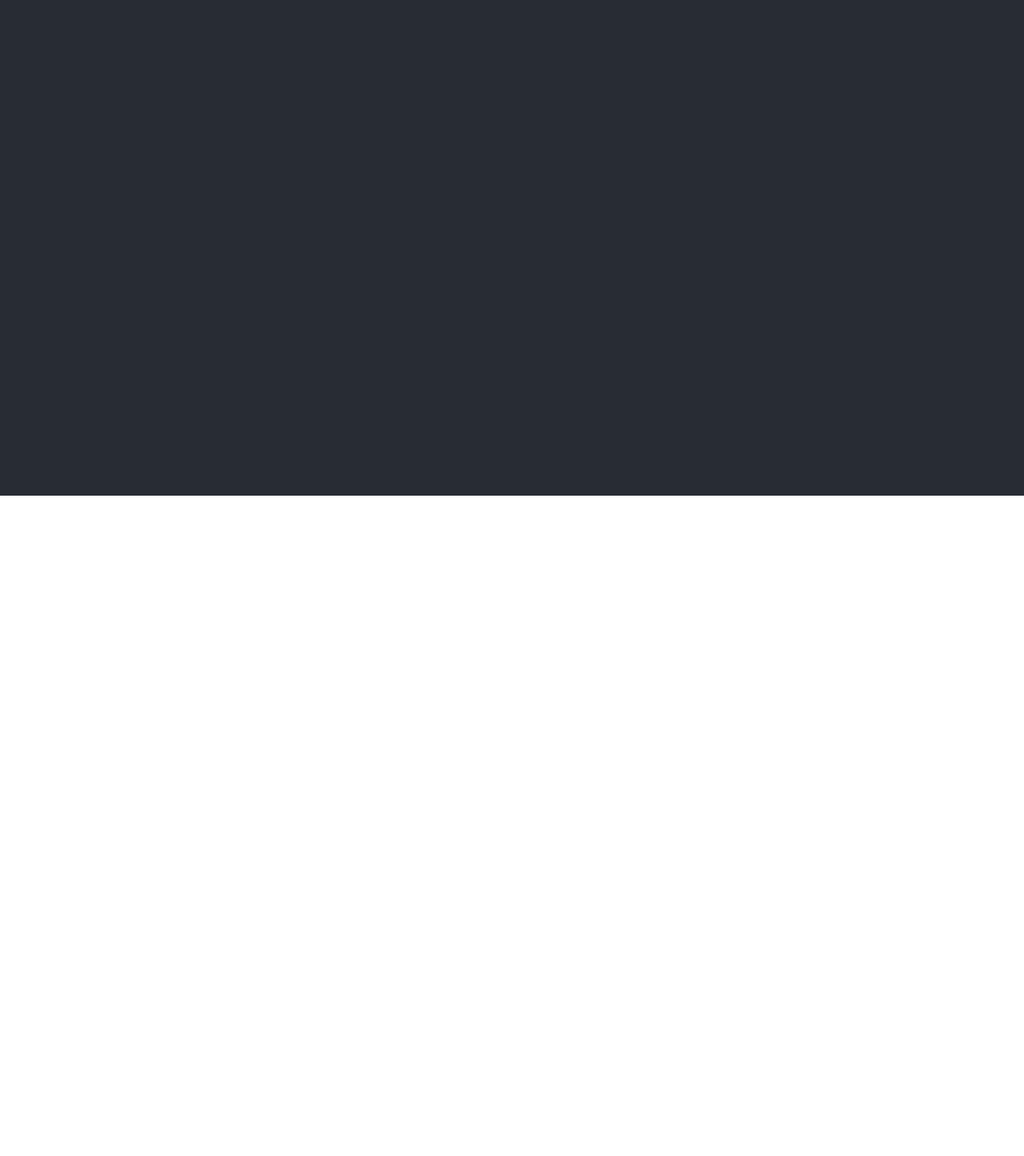
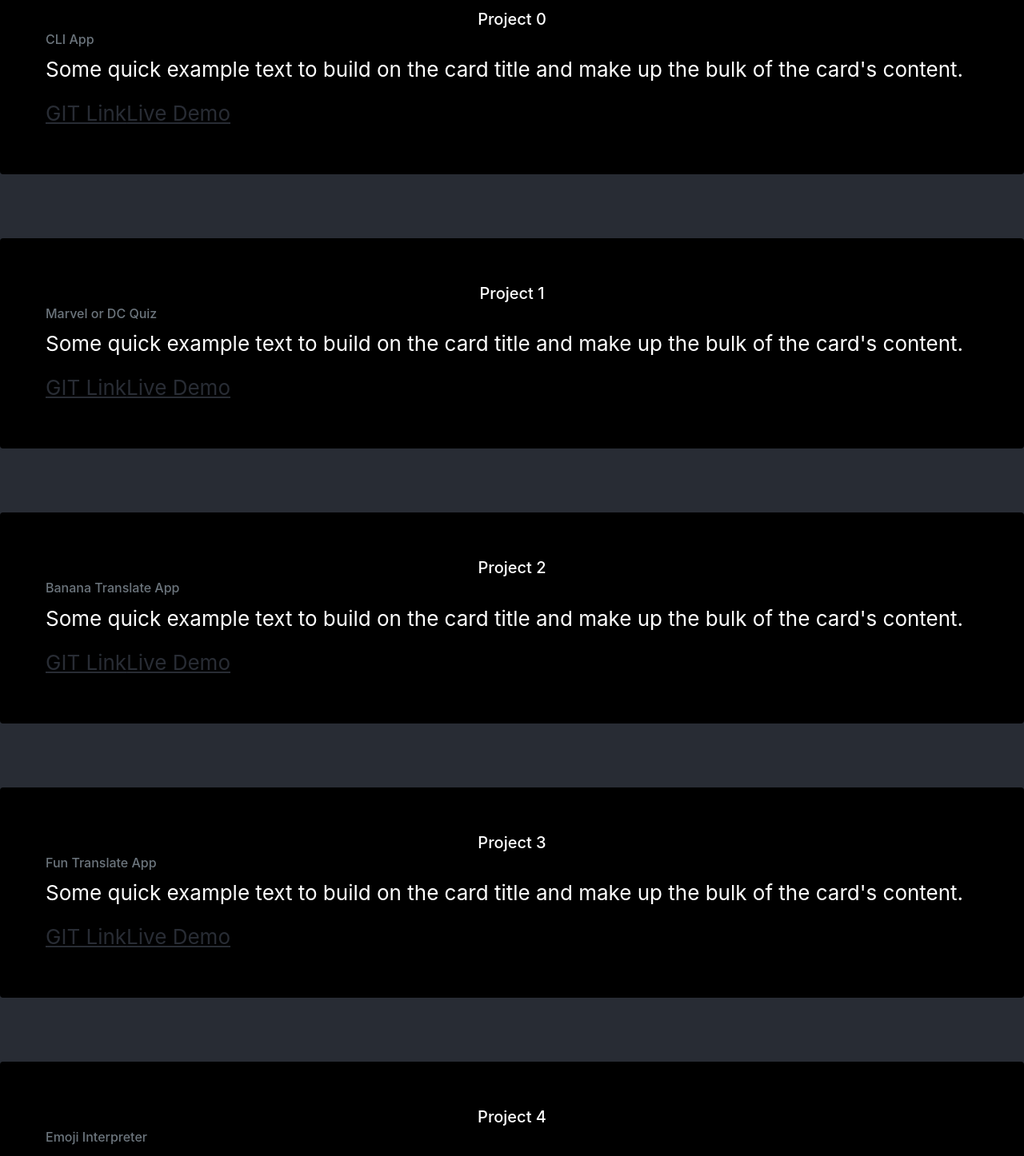
Before and after one commit to ritu9898/Portfolio, a React (Create React App) app: page /project in a window 1280 px wide. Shown: the part 180-1626 px from the top of the page at 80% size. Before the commit the page ends 800 px from the top, so only its background shows below. Built offline with nearby package versions, Linux system fonts and the light colour scheme.

Commit message:
Added projects with live links

```diff
--- a/src/header.js
+++ b/src/header.js
@@ -7,6 +7,7 @@ import {
   Switch
 } from 'react-router-dom';
 import Home from './home';
+import Project from './project';
 
 
 function Header() {
@@ -21,13 +22,13 @@ function Header() {
             <Link to="/blog" class="nav-link nav-color">Blog</Link>
           </li>
           <li class="nav-item">
-            <Link to="/projects" class="nav-link nav-color">Projects</Link>
+            <Link to="/project" class="nav-link nav-color">Projects</Link>
           </li>
         </ul>
         <Switch>
           <Route exact path='/' component={Home}></Route>
           <Route exact path='/blog' component={Blog}></Route>
-          <Route exact path='/blog' component={Blog}></Route>
+          <Route exact path='/project' component={Project}></Route>
         </Switch>
       </div>
     </Router>
--- /dev/null
+++ b/src/project.js
@@ -0,0 +1,55 @@
+import './App.css';
+import React from 'react';
+
+class Project extends React.Component {
+
+
+  constructor() {
+    super();
+
+    this.state = {
+      obj: [
+        {'name': 'CLI App',
+          'git-link': 'https://github.com/ritu9898/CLI-quiz/tree/master',
+          'live-link': 'https://replit.com/@Ritukapadia/CLI-quiz#'},
+        {'name': 'Marvel or DC Quiz',
+          'git-link': 'https://github.com/ritu9898/Marvel-DC-CLI-quiz/tree/master',
+          'live-link': 'https://replit.com/@Ritukapadia/Marvel-DC-CLI-quiz#'},
+        {'name': 'Banana Translate App',
+          'git-link': 'https://github.com/ritu9898/convert-to-banana-language/tree/master',
+          'live-link': 'https://practical-lichterman-220ac5.netlify.app/'},
+        {'name': 'Fun Translate App',
+          'git-link': 'https://github.com/ritu9898/Fun-translate-api/tree/master',
+          'live-link': 'https://distracted-mccarthy-60b999.netlify.app/'},
+        {'name': 'Emoji Interpreter',
+          'git-link': 'https://github.com/ritu9898/emoji-interpreter/tree/master',
+          'live-link': 'https://emoji-interpreter.ritukapadia.repl.co'},
+        {'name': 'Book Recommendation',
+          'git-link': 'https://github.com/ritu9898/book-suggest/tree/master',
+          'live-link': 'https://book-suggest.ritukapadia.repl.co'},
+        {'name': 'Lucky Birthday',
+          'git-link': 'https://github.com/ritu9898/lucky-birthday/tree/master',
+          'live-link': 'https://lucky-birthday.ritukapadia.repl.co'},
+        {'name': 'Stock Calc',
+          'git-link': 'https://github.com/ritu9898/stock-calc/tree/master',
+          'live-link': 'https://stock-calc.ritukapadia.repl.co'},
+      ]
+    }
+  }
+
+  render() {
+
+    let menuItems = [];
+    for (var i = 0; i < this.state.obj.length; i++) {
+        menuItems.push(<div class="card"><div class="card-body"><h5 class="card-title">Project {i}</h5><h6 class="card-subtitle mb-2 text-muted">{this.state.obj[i].name}</h6><p class="card-text">Some quick example text to build on the card title and make up the bulk of the card's content.</p><a href={this.state.obj[i]['git-link']}>GIT Link</a><a href={this.state.obj[i]['live-link']} class="card-link">Live Demo</a></div></div>)
+    }
+
+    return(
+      <div className="projects">
+        {menuItems}
+      </div>
+    );
+  }
+}
+
+export default Project;
```
